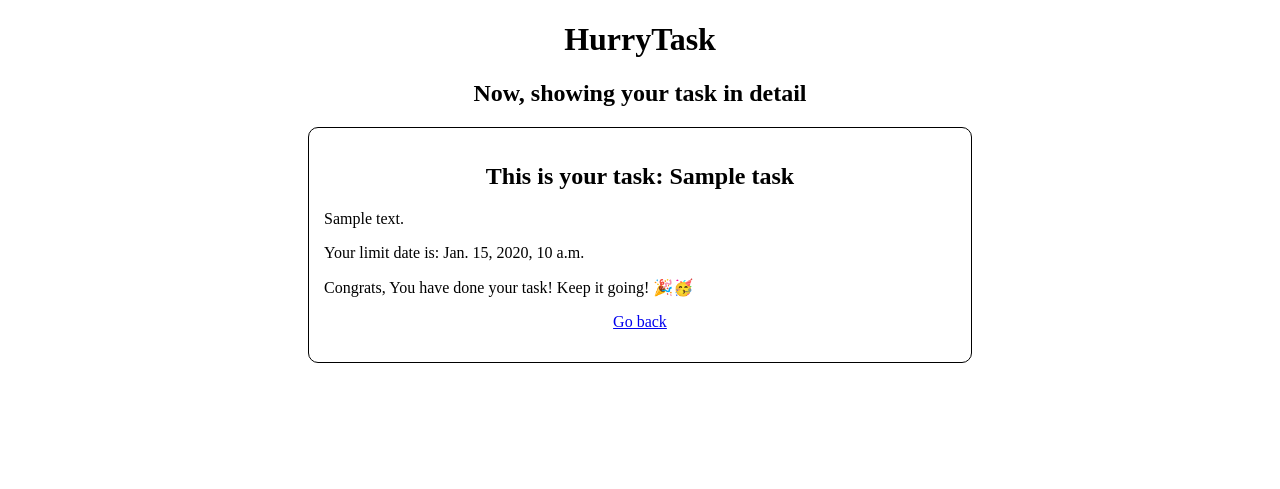
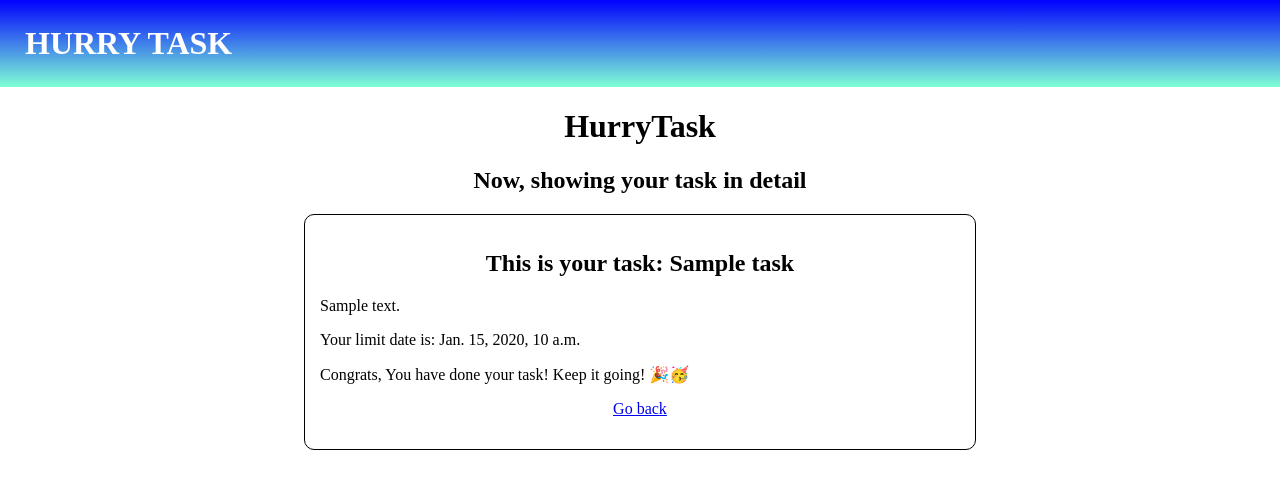
Before and after one commit to IsaiasTolP/Todo-project, a Django app: a page that uses HurryTask/todo/templates/todo/tasks/detail.html in a window 1280 px wide. Shown: the top 489 px of the page. Run offline with Django 5.2, Linux system fonts and the light colour scheme; tables that the repository leaves empty hold one stand-in row (values such as "Sample post").

Commit message:
Se añaden nuevos css y un header

```diff
--- a/HurryTask/todo/static/todo/detail.css
+++ b/HurryTask/todo/static/todo/detail.css
@@ -1,9 +1,10 @@
 body {
   background-color: white;
+  margin: 0;
 }
 
-h1,
-h2 {
+#name,
+#msg {
   text-align: center;
 }
 
--- /dev/null
+++ b/HurryTask/todo/static/todo/header.css
@@ -0,0 +1,9 @@
+header {
+    background-image: linear-gradient(blue, aquamarine);
+    padding: 25px;
+}
+
+#textLogo {
+    color: white;
+    margin: 0;
+}
--- a/HurryTask/todo/templates/todo/base.html
+++ b/HurryTask/todo/templates/todo/base.html
@@ -5,9 +5,15 @@
   <meta charset="UTF-8">
   <meta name="viewport" content="width=device-width, initial-scale=1.0">
   <title>{% block title %}HurryTask{% endblock title %}</title>
-  <link rel="stylesheet" href="{% static 'todo/custom.css' %}">
+  <link rel="stylesheet" href="{% static "todo/header.css" %}">
+  {% block css %}{% endblock css %}
 </head>
 <body>
-  {% block body %}{% endblock body %}
+  <header>
+    <h1 id="textLogo">HURRY TASK</h1>
+  </header>
+  {% block body %}
+
+  {% endblock body %}
 </body>
 </html>
--- a/HurryTask/todo/templates/todo/home.html
+++ b/HurryTask/todo/templates/todo/home.html
@@ -1,8 +1,7 @@
 {% extends "todo/base.html" %}
+{% load static %}
+{% block css %}<link rel="stylesheet" href="{% static 'todo/custom.css' %}">{% endblock css %}
 {% block body %}
-<header>
-  <h1 id="textLogo">HURRY TASK</h1>
-</header>
 <div class="welcomeMsg">
   <h1>Welcome To HurryTask</h1>
   <h2>Your trusted task manager</h2>
--- a/HurryTask/todo/templates/todo/tasks/detail.html
+++ b/HurryTask/todo/templates/todo/tasks/detail.html
@@ -1,15 +1,10 @@
+{% extends "todo/base.html" %}
 {% load static %}
-<!DOCTYPE html>
-<html lang="en">
-<head>
-  <meta charset="UTF-8">
-  <meta name="viewport" content="width=device-width, initial-scale=1.0">
-  <title>{{ task.name }}</title>
-  <link rel="stylesheet" href="{% static 'todo/detail.css' %}">
-</head>
-<body>
-  <h1>HurryTask</h1>
-  <h2>Now, showing your task in detail</h2>
+{% block title %}{{ task.name }}{% endblock title %}
+{% block css %}<link rel="stylesheet" href="{% static 'todo/detail.css' %}">{% endblock css %}
+{% block body %}
+  <h1 id="name">HurryTask</h1>
+  <h2 id="msg">Now, showing your task in detail</h2>
   <div id="main">
     <div id="taskContainer">
       <h2 id="taskName">This is your task: {{ task.name }}</h2>
@@ -25,6 +20,4 @@
       <p id="goBack"><a href="{% url 'todo:home' %}">Go back</a></p>
     </div>
   </div>
-
-</body>
-</html>
+{% endblock body %}
```
Also changed, not shown: HurryTask/todo/static/todo/custom.css (+0 -10 lines).
